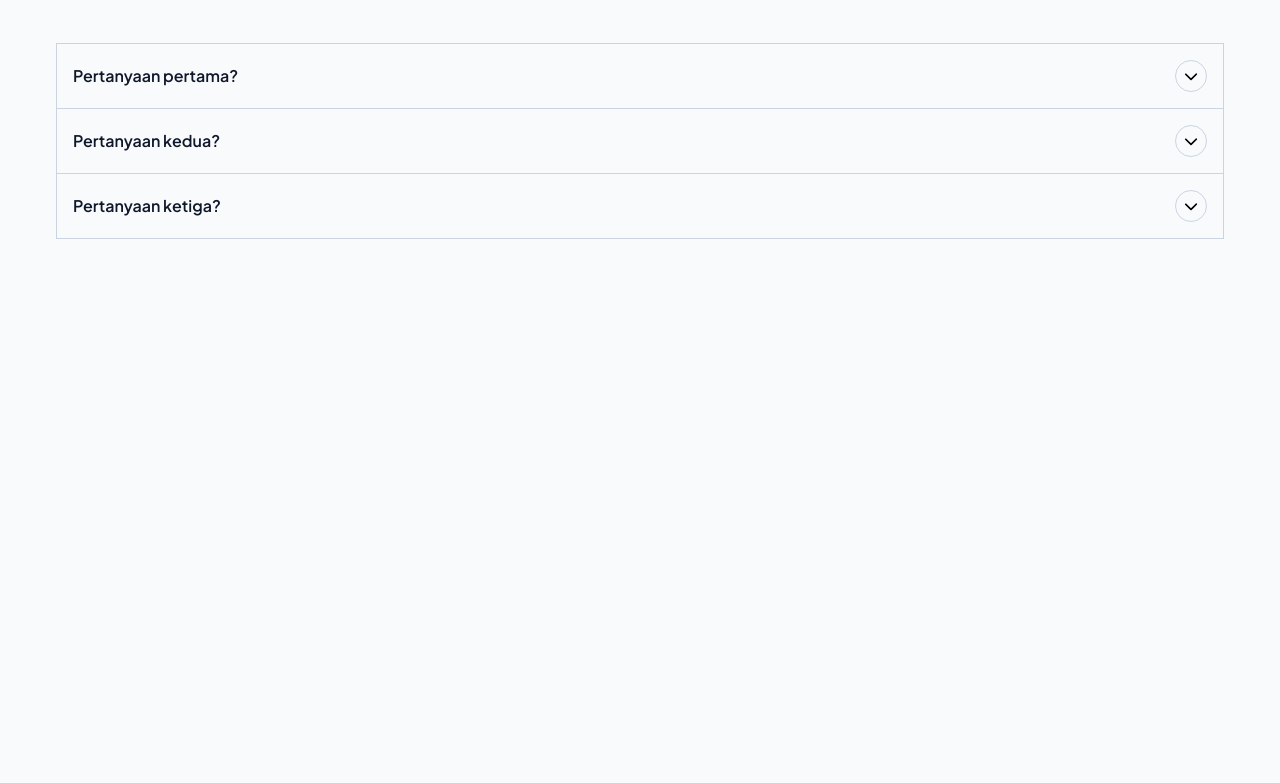
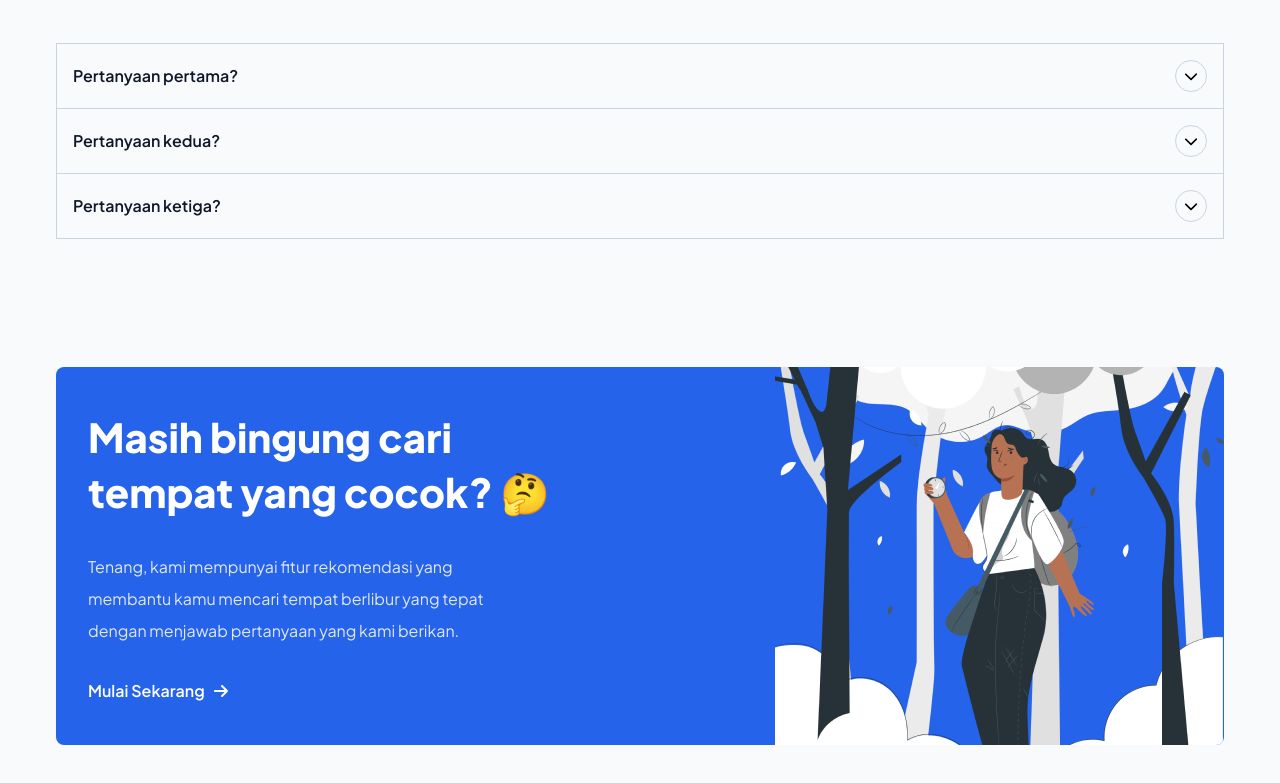
Before and after one commit to agreytosira/destinize, a React (Vite) app: page / in a window 1280 px wide. Shown: the part 4365-5148 px from the top of the page. Before the commit the page ends 4668 px from the top, so only its background shows below. Built offline with nearby package versions, Linux system fonts and the light colour scheme.

Commit message:
feat: finishing call to action section

```diff
--- a/src/pages/Homepage.jsx
+++ b/src/pages/Homepage.jsx
@@ -1,3 +1,4 @@
+import CallToAction from '../sections/CallToAction'
 import FAQSection from '../sections/FAQSection'
 import FavoriteDestination from '../sections/FavoriteDestination'
 import FindTour from '../sections/FindTour'
@@ -16,6 +17,7 @@ function Homepage() {
       <FindTour />
       <GetToKnow />
       <FAQSection />
+      <CallToAction />
     </main>
   )
 }
--- /dev/null
+++ b/src/sections/CallToAction.jsx
@@ -0,0 +1,23 @@
+import { FaArrowRight } from 'react-icons/fa6'
+import { Link } from 'react-router-dom'
+
+function CallToAction() {
+  return (
+    <div className='container my-32'>
+      <div className='grid items-center grid-cols-2 gap-4 overflow-hidden bg-blue-600 rounded-lg'>
+        <div className='flex flex-col items-start gap-8 p-8 text-white'>
+          <h2 className='text-white text-[40px] leading-snug'>Masih bingung cari tempat yang cocok? 🤔</h2>
+          <p className='w-4/5 leading-8 text-slate-200'>Tenang, kami mempunyai fitur rekomendasi yang membantu kamu mencari tempat berlibur yang tepat dengan menjawab pertanyaan yang kami berikan.</p>
+          <Link to='/destination' className='flex items-center gap-2 font-semibold text-white'>
+            Mulai Sekarang <FaArrowRight />
+          </Link>
+        </div>
+        <div className='flex justify-end h-full'>
+          <img src='/cta.png' alt='CTA Illustration' className='h-full' />
+        </div>
+      </div>
+    </div>
+  )
+}
+
+export default CallToAction
```
Also changed, not shown: public/cta.png (added).
